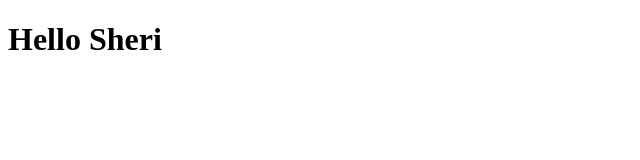
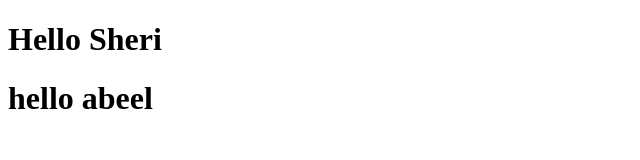
Before and after one commit to shaheer123456789/sheri_work, a plain HTML site: page index.html in a window 1280 px wide. Shown: the whole page, without its empty margins (0-640 px from the left). Drawn offline with Linux system fonts and the light colour scheme.

Commit message:
second comit

```diff
--- a/index.html
+++ b/index.html
@@ -8,5 +8,6 @@
 </head>
 <body>
     <h1>Hello Sheri</h1>
+    <h1>hello abeel</h1>
 </body>
 </html>
```
